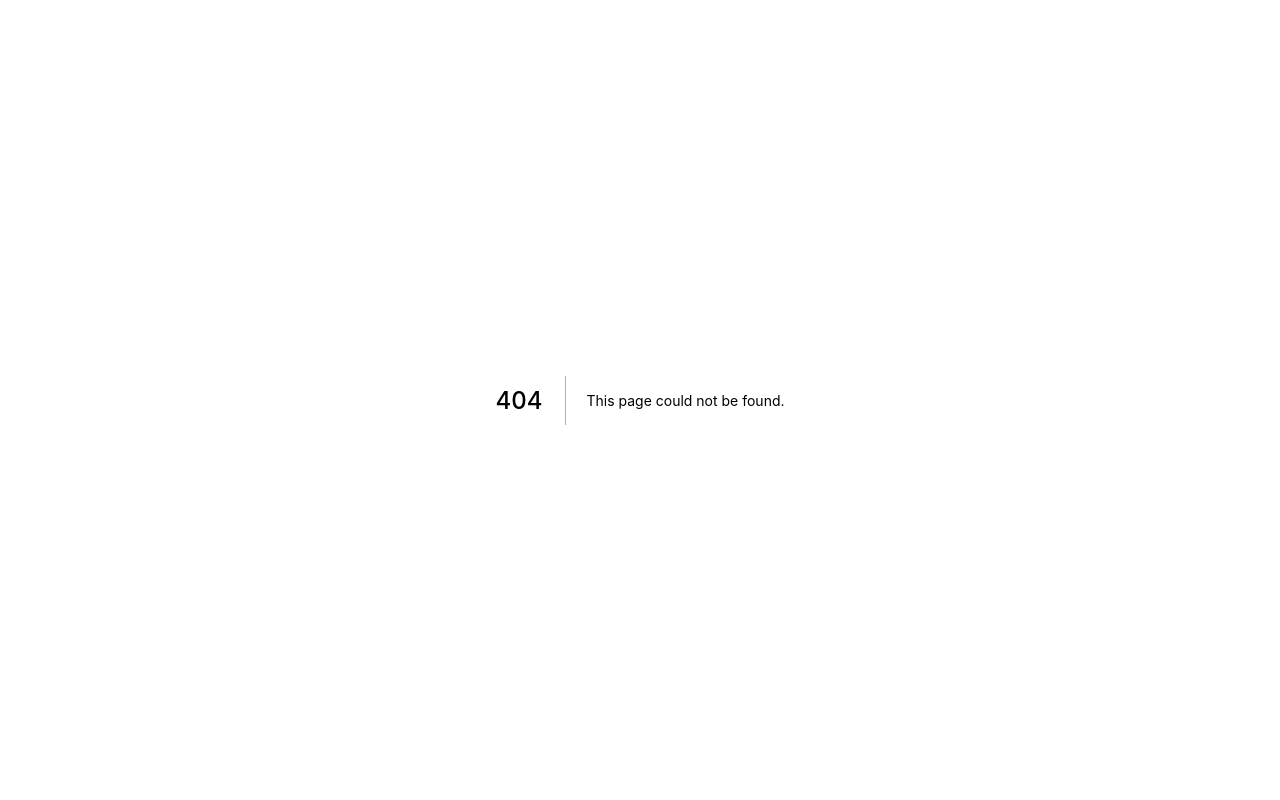
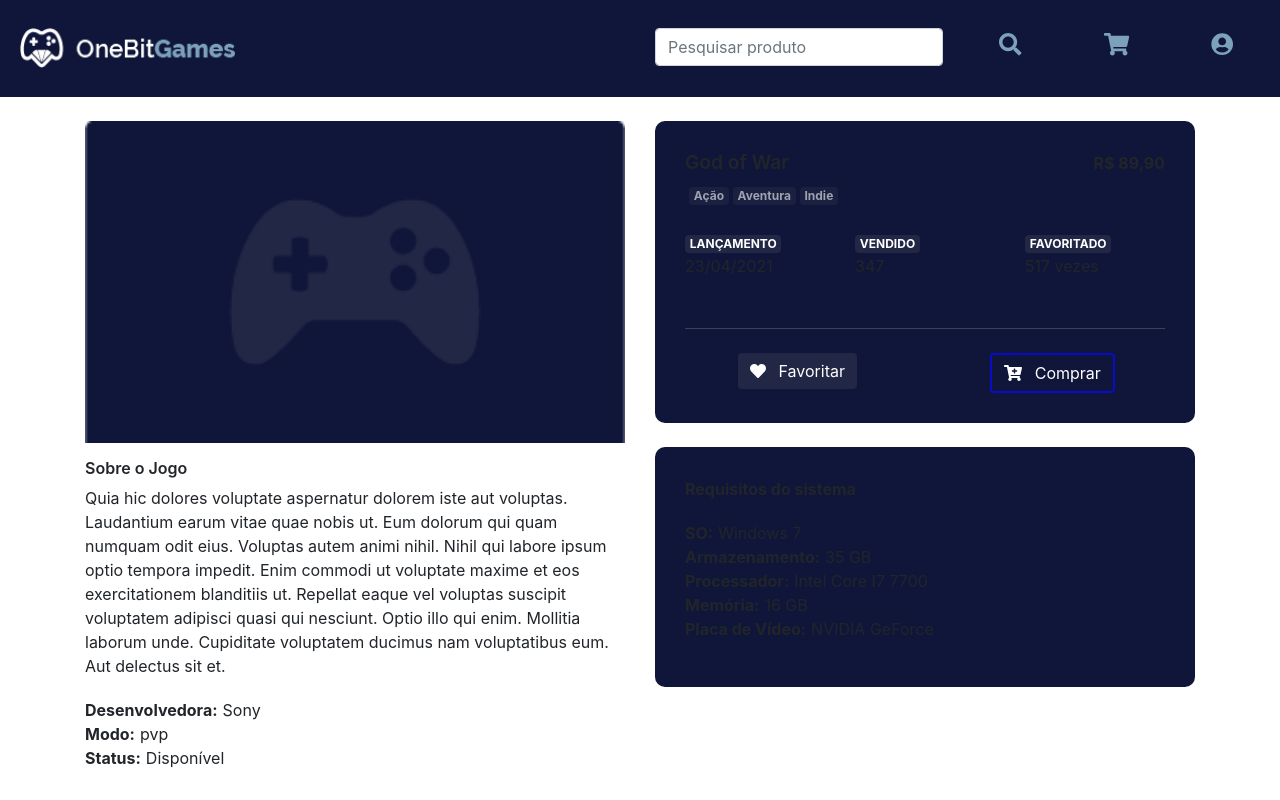
Before and after one commit to valdersonjr/estudo-bootcamp-rails-front, a Next.js app: page /Product in a window 1280 px wide. Before the commit this address had no page. Shown: the top 800 px of the page. Built offline with nearby package versions, Linux system fonts and the light colour scheme.

Commit message:
sf 18 criando o componente de produto

```diff
--- /dev/null
+++ b/pages/Product/index.tsx
@@ -0,0 +1,138 @@
+import { Col, Row, Badge } from 'react-bootstrap';
+import { faCartPlus, faHeart } from '@fortawesome/free-solid-svg-icons';
+import MainComponent from '../../components/shared/MainComponent';
+
+import styles from './styles.module.css';
+
+import BlueBackground from '../../components/shared/BlueBackground';
+import StyledButton from '../../components/shared/SyledButton';
+import { IconProp } from '@fortawesome/fontawesome-svg-core';
+
+const Product: React.FC = () => {
+  return (
+    <MainComponent>
+      <Row className="mt-4 mb-4">
+        <Col md={6}>
+          <img
+            className="w-100"
+            src="/assets/product_image.png"
+            alt="Product"
+          />
+
+          <div className="mt-3">
+            <h6 className={styles.subtitle}>Sobre o Jogo</h6>
+
+            <p>
+              Quia hic dolores voluptate aspernatur dolorem iste aut voluptas. Laudantium earum vitae quae nobis ut. Eum dolorum qui quam numquam odit eius.
+              Voluptas autem animi nihil. Nihil qui labore ipsum optio tempora impedit. Enim commodi ut voluptate maxime et eos exercitationem blanditiis ut.
+              Repellat eaque vel voluptas suscipit voluptatem adipisci quasi qui nesciunt. Optio illo qui enim. Mollitia laborum unde. Cupiditate voluptatem ducimus nam voluptatibus eum. Aut delectus sit et.
+            </p>
+
+            <ul className={styles.list}>
+              <li>
+                <strong>Desenvolvedora:</strong>
+                <span>Sony</span>
+              </li>
+
+              <li>
+                <strong>Modo:</strong>
+                <span>pvp</span>
+              </li>
+
+              <li>
+                <strong>Status:</strong>
+                <span>Disponível</span>
+              </li>
+            </ul>
+          </div>
+        </Col>
+
+        <Col md={6}>
+          <BlueBackground>
+            <Row className="mb-4">
+              <Col>
+                <h1 className={styles.title}>God of War</h1>
+
+                <div>
+                  <Badge variant="primary ml-1" className={styles.primary_badge}>Ação</Badge>
+                  <Badge variant="primary ml-1" className={styles.primary_badge}>Aventura</Badge>
+                  <Badge variant="primary ml-1" className={styles.primary_badge}>Indie</Badge>
+                </div>
+              </Col>
+
+              <Col>
+                <strong className="float-right">R$ 89,90</strong>
+              </Col>
+            </Row>
+
+            <Row className={styles.mb_50}>
+              <Col>
+                <Badge variant="primary" className={styles.secondary_badge}>LANÇAMENTO</Badge>
+                <p>23/04/2021</p>
+              </Col>
+
+              <Col>
+                <Badge variant="primary" className={styles.secondary_badge}>VENDIDO</Badge>
+                <p>347</p>
+              </Col>
+
+              <Col>
+                <Badge variant="primary" className={styles.secondary_badge}>FAVORITADO</Badge>
+                <p>517 vezes</p>
+              </Col>
+            </Row>
+
+            <hr className={styles.line}/>
+
+            <Row className="mt-4 text-center">
+              <Col>
+                <StyledButton className={styles.gray_button} icon={faHeart as IconProp} action="Favoritar" type_button="red" />
+              </Col>
+
+              <Col>
+                <StyledButton icon={faCartPlus as IconProp} action="Comprar" type_button="blue" />
+              </Col>
+            </Row>
+          </BlueBackground>
+
+          <div className="mt-4">
+            <BlueBackground>
+              <strong>Requisitos do sistema</strong>
+
+              <div className="mt-3">
+                <ul className={styles.list}>
+                  <li>
+                    <strong>SO:</strong>
+                    <span>Windows 7</span>
+                  </li>
+
+                  <li>
+                    <strong>Armazenamento:</strong>
+                    <span>35 GB</span>
+                  </li>
+
+                  <li>
+                    <strong>Processador:</strong>
+                    <span>Intel Core I7 7700</span>
+                  </li>
+
+                  <li>
+                    <strong>Memória:</strong>
+                    <span>16 GB</span>
+                  </li>
+
+                  <li>
+                    <strong>Placa de Vídeo:</strong>
+                    <span>NVIDIA GeForce</span>
+                  </li>
+                </ul>
+              </div>
+            </BlueBackground>
+          </div>
+        </Col>
+      </Row>
+    </MainComponent>
+  );
+}
+
+export default Product;
--- /dev/null
+++ b/pages/Product/styles.module.css
@@ -0,0 +1,48 @@
+.primary_badge {
+    opacity: 0.6;
+    background-color: var(--color-secondary);
+  }
+
+  .secondary_badge {
+    background-color: var(--color-secondary);
+  }
+
+  .line {
+    background-color: white;
+    opacity: 0.2;
+  }
+
+  .title {
+    font-size: 1.2em;
+    font-weight: 600;
+  }
+
+  .subtitle {
+    font-weight: 600;
+  }
+
+  .gray_button {
+    background-color: var(--color-secondary);
+    border: none;
+  }
+
+  .list {
+    margin-top: 20px;
+    padding-left: 0;
+  }
+
+  .list li {
+    display: block;
+  }
+
+  .list li span {
+    margin-left: 5px
+  }
+
+  .mb_50 {
+    margin-bottom: 50px;
+  }
+
+  .mb_50 p {
+    margin-bottom: 0;
+  }
```
